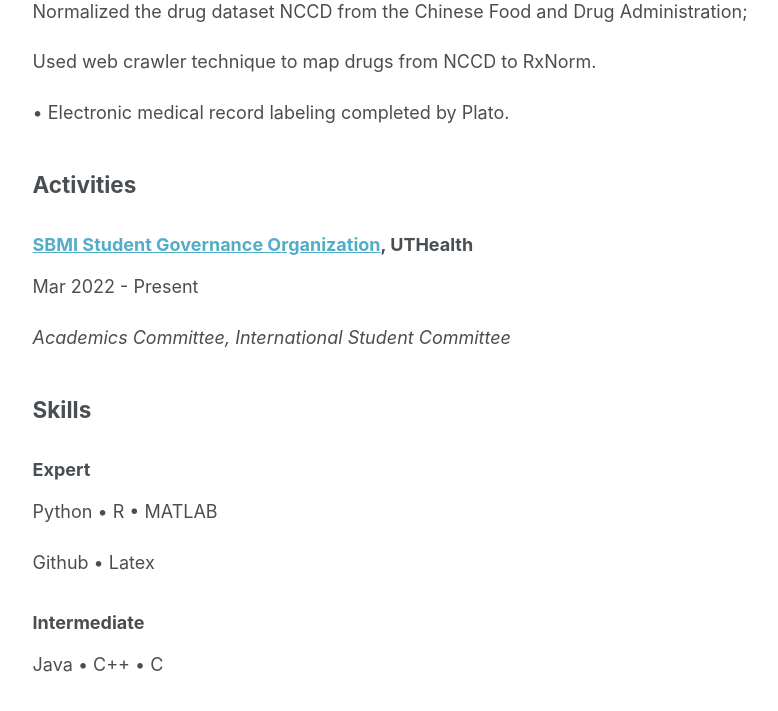
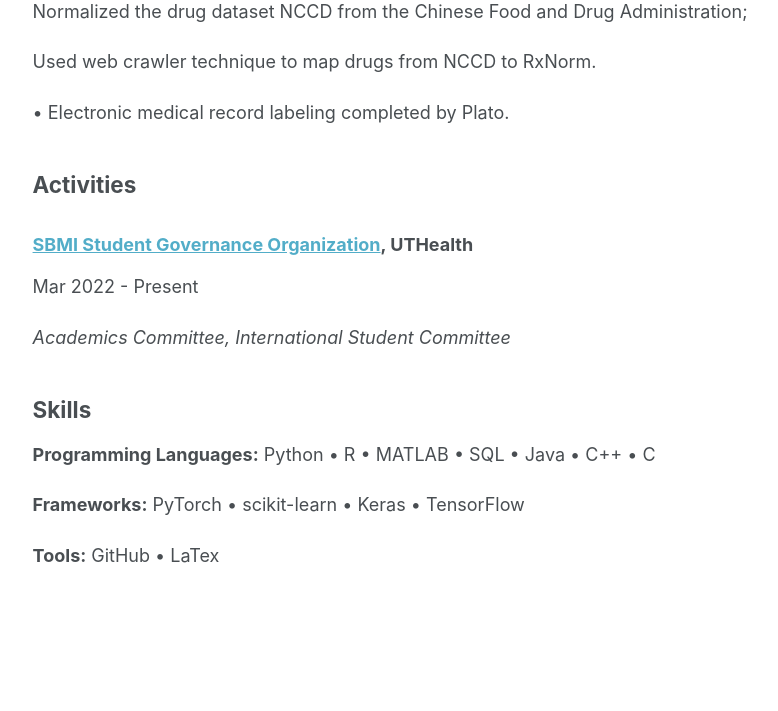
Before and after one commit to BingyuMao/BingyuMao.github.io, a Jekyll site: the page built from _pages/cv.md, in a window 1280 px wide and 900 px high, scrolled down 2290 px. Shown: the top 711 px of the window, without its empty margins (249-1027 px from the left). Built offline with Jekyll 4.4.1, drawn with Linux system fonts in a browser that asks for light colours.

Commit message:
Update cv.md

```diff
--- a/_pages/cv.md
+++ b/_pages/cv.md
@@ -95,11 +95,8 @@ Mar 2022 - Present
 
 ## Skills
 
-### Expert
-Python • R • MATLAB
+**Programming Languages:** Python • R • MATLAB • SQL • Java • C++ • C
 
-Github • Latex
+**Frameworks:** PyTorch • scikit-learn • Keras • TensorFlow
 
-### Intermediate
-
-Java • C++ • C
+**Tools:** GitHub • LaTex
```
